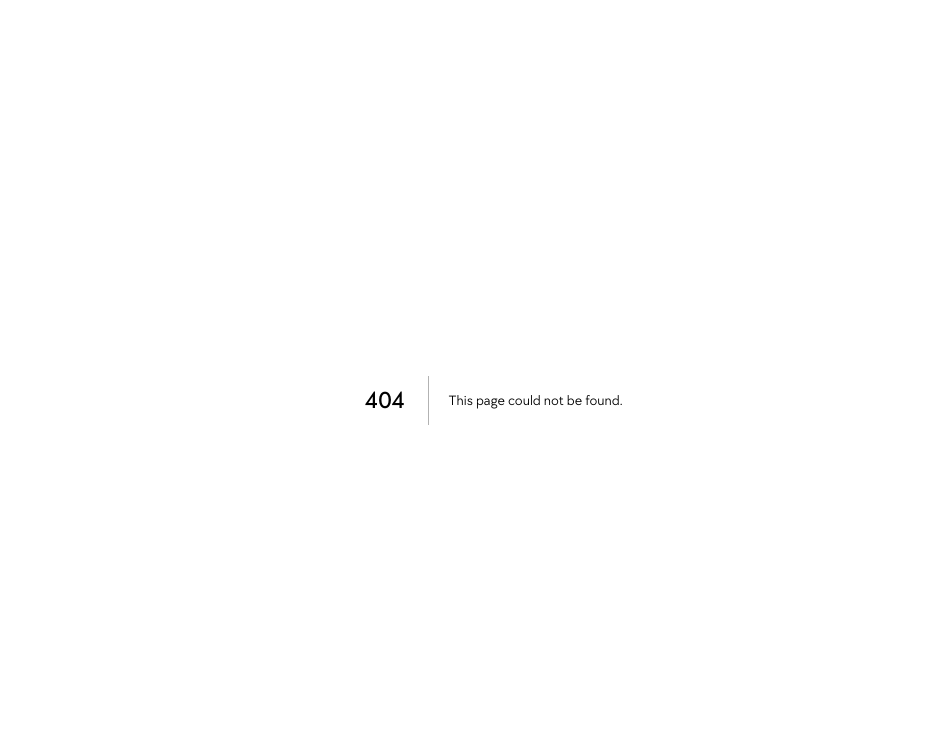
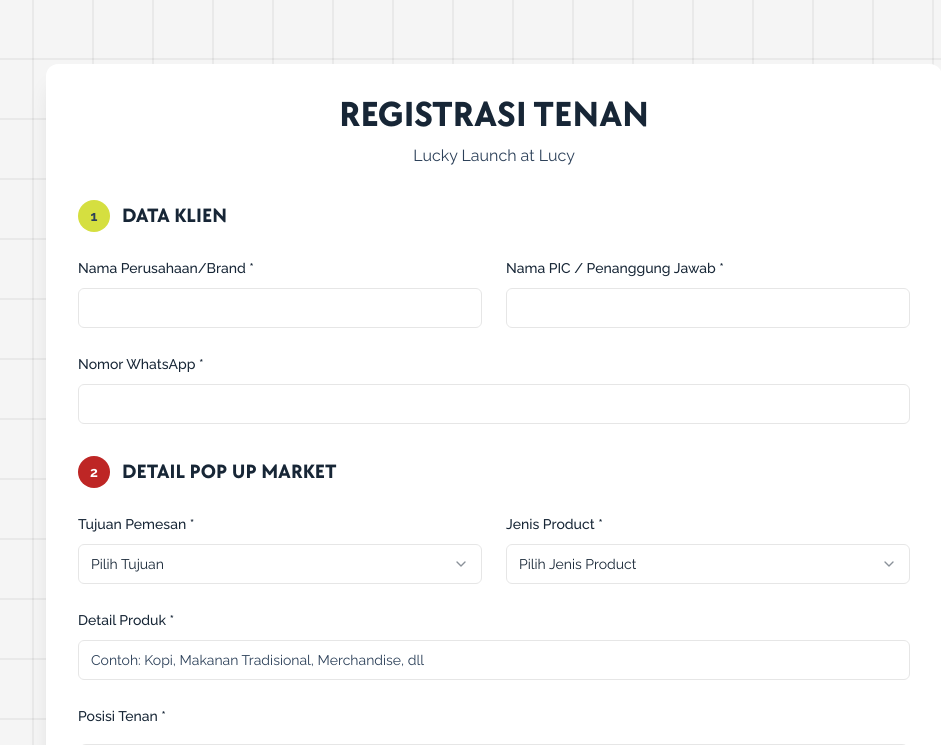
Before and after one commit to kodingkeliling/luckylaunchatlucy, a Next.js app: page /popup-market in a window 1280 px wide. Before the commit this address had no page. Shown: the top 745 px of the page, without its empty margins (146-1087 px from the left). Built offline with nearby package versions, Linux system fonts and the light colour scheme.

Commit message:
Rename tenant page to popup-market

```diff
--- /dev/null
+++ b/src/app/popup-market/page.tsx
@@ -0,0 +1,11 @@
+'use client';
+
+import TenantRegistration from '@/components/TenantRegistration';
+
+export default function PopupMarketPage() {
+  return (
+    <main>
+      <TenantRegistration />
+    </main>
+  );
+}
--- a/src/components/Footer.tsx
+++ b/src/components/Footer.tsx
@@ -45,7 +45,7 @@ export default function Footer() {
               <Link href="/funrun" className="btn-primary text-center">
                 FUN RUN
               </Link>
-              <Link href="/tenants" className="btn-secondary text-center">
+              <Link href="/popup-market" className="btn-secondary text-center">
                 POP UP MARKET
               </Link>
             </div>
--- a/src/components/Header.tsx
+++ b/src/components/Header.tsx
@@ -47,7 +47,7 @@ export default function Header() {
           <Link href="/funrun" className="btn-primary">
             FUN RUN
           </Link>
-          <Link href="/tenants" className="btn-secondary">
+          <Link href="/popup-market" className="btn-secondary">
             POP UP MARKET
           </Link>
         </div>
```
Also changed, not shown: src/app/popup/page.tsx (renamed from src/app/tenants/page.tsx).
